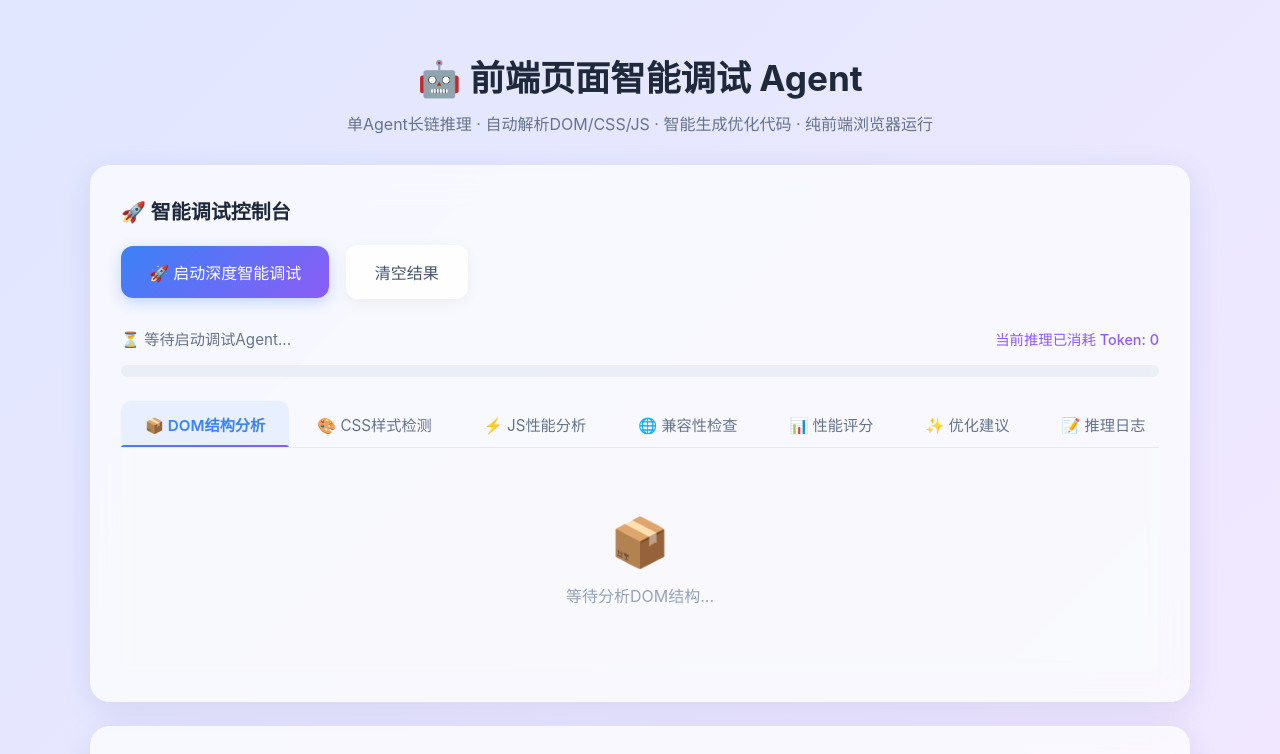
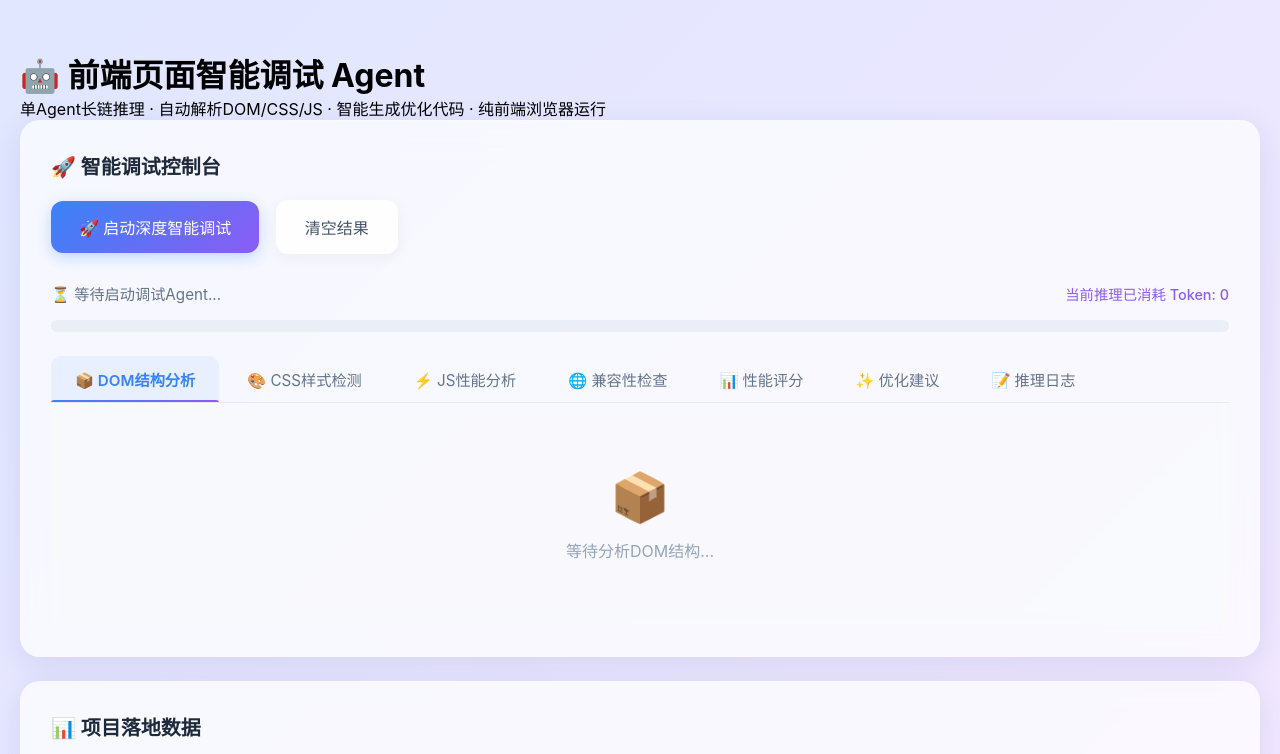
Before and after one commit to P1nkDog/agent_test.github.io, a plain HTML site: page index.html in a window 1280 px wide. Shown: the top 754 px of the page. Drawn offline with Linux system fonts and the light colour scheme.

Commit message:
Update and rename 前端页面智能调试 Agent.html to index.html

```diff
--- a/前端页面智能调试 Agent.html
+++ b/index.html
@@ -21,18 +21,18 @@
             from { opacity: 0; transform: translateY(20px); }
             to { opacity: 1; transform: translateY(0); }
         }
-        .container {
+        。container {
             max-width: 1100px;
             margin: 0 auto;
         }
-        .title {
+        。title {
             text-align: center;
             margin-bottom: 10px;
             color: #1e293b;
             font-size: 2.2rem;
             font-weight: 700;
         }
-        .desc {
+        。desc {
             text-align: center;
             color: #64748b;
             margin-bottom: 30px;
```
